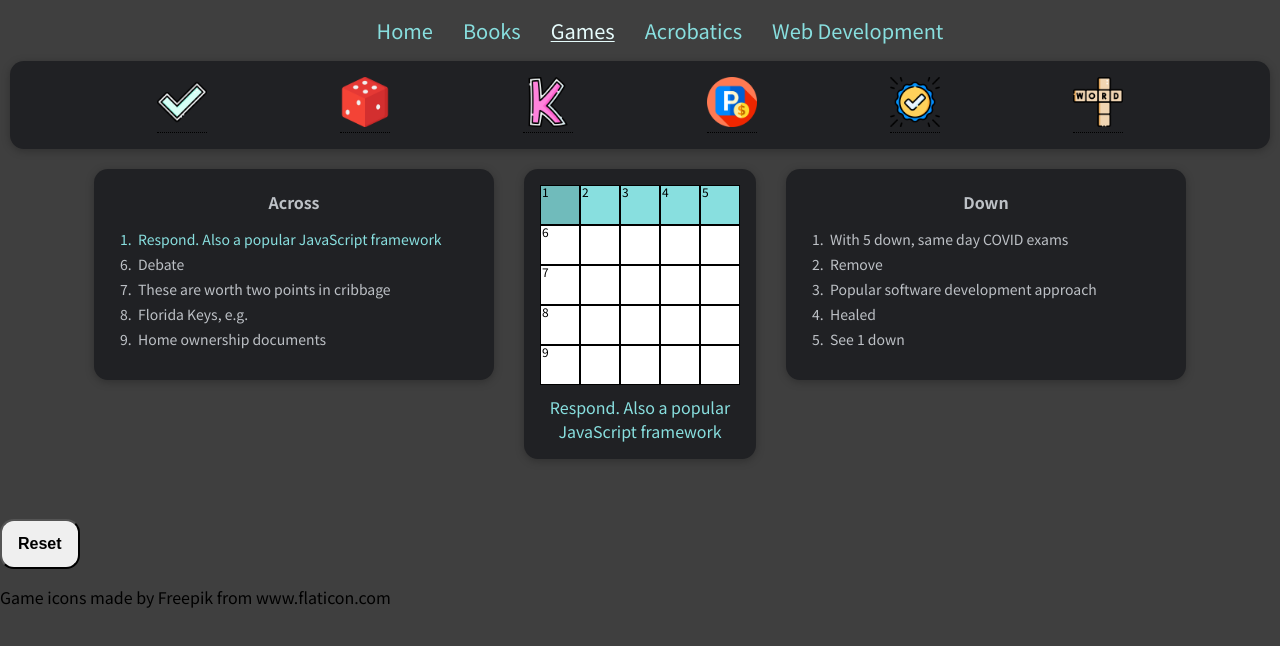
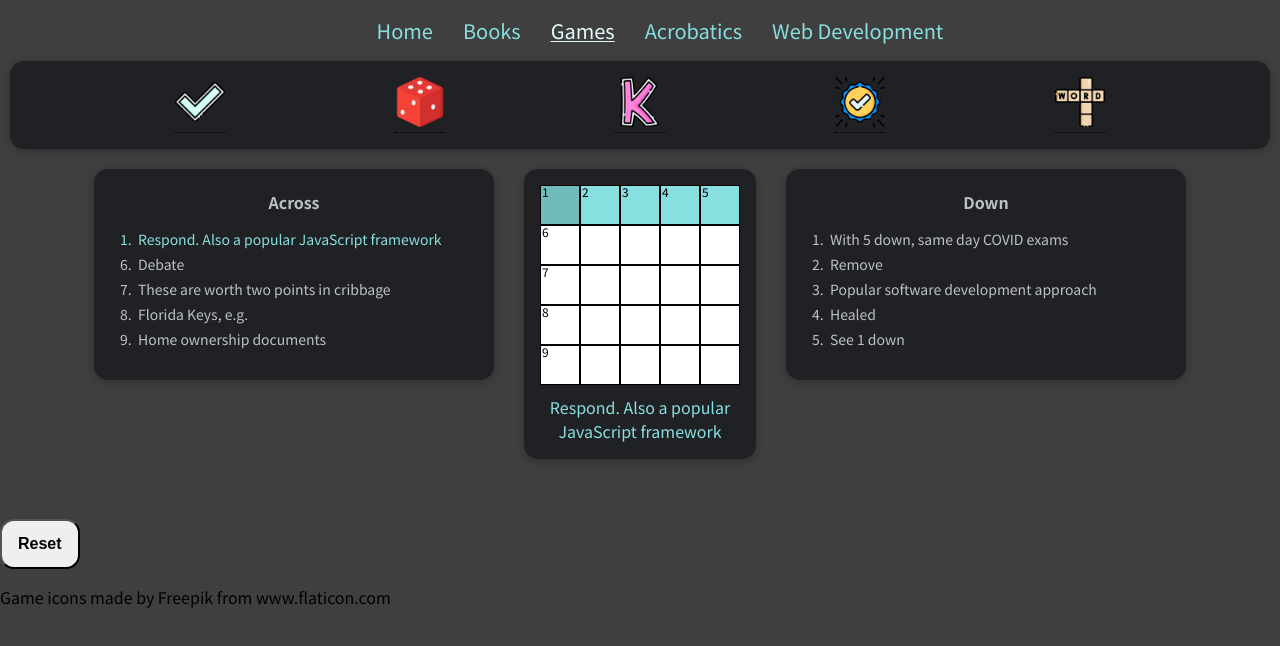
Before and after one commit to bka04/bka, a React (Create React App) app: page /games in a window 1280 px wide. Shown: the top 646 px of the page. Built offline with nearby package versions, Linux system fonts and the light colour scheme.

Commit message:
Comment out reveal letter everywhere

```diff
--- a/src/components/Games/Crossword.js
+++ b/src/components/Games/Crossword.js
@@ -480,9 +480,9 @@ const Crossword = (props) => {
       case "revealLetter":
         dispatch({type: "powerUp", powerUp: "revealLetter", event, answers: props.answers});
         break;
-      case "revealLetterEverywhere":
-        dispatch({type: "powerUp", powerUp: "revealLetterEverywhere", event, answers: props.answers});
-        break;
+      // case "revealLetterEverywhere":
+      //   dispatch({type: "powerUp", powerUp: "revealLetterEverywhere", event, answers: props.answers});
+      //   break;
       case "verifyGrid":
         dispatch({type: "powerUp", powerUp: "verifyGrid", event, answers: props.answers});
         break;
--- a/src/components/Games/CrosswordPowerUps.js
+++ b/src/components/Games/CrosswordPowerUps.js
@@ -4,7 +4,7 @@ const icons = [
   {id: "verifyWord", imgId: "checkmark", text: "Verify Word"},
   {id: "revealRandomLetter", imgId: "die", text: "Reveal Random Letter"},
   {id: "revealLetter", imgId: "k", text: "Reveal Letter"},
-  {id: "revealLetterEverywhere", imgId: "buyLetter", text: "Reveal Letter Everywhere"},
+  // {id: "revealLetterEverywhere", imgId: "buyLetter", text: "Reveal Letter Everywhere"},
   {id: "verifyGrid", imgId: "check", text: "Verify Grid"},
   {id: "revealWord", imgId: "word", text: "Reveal Word"}
 ];
```
